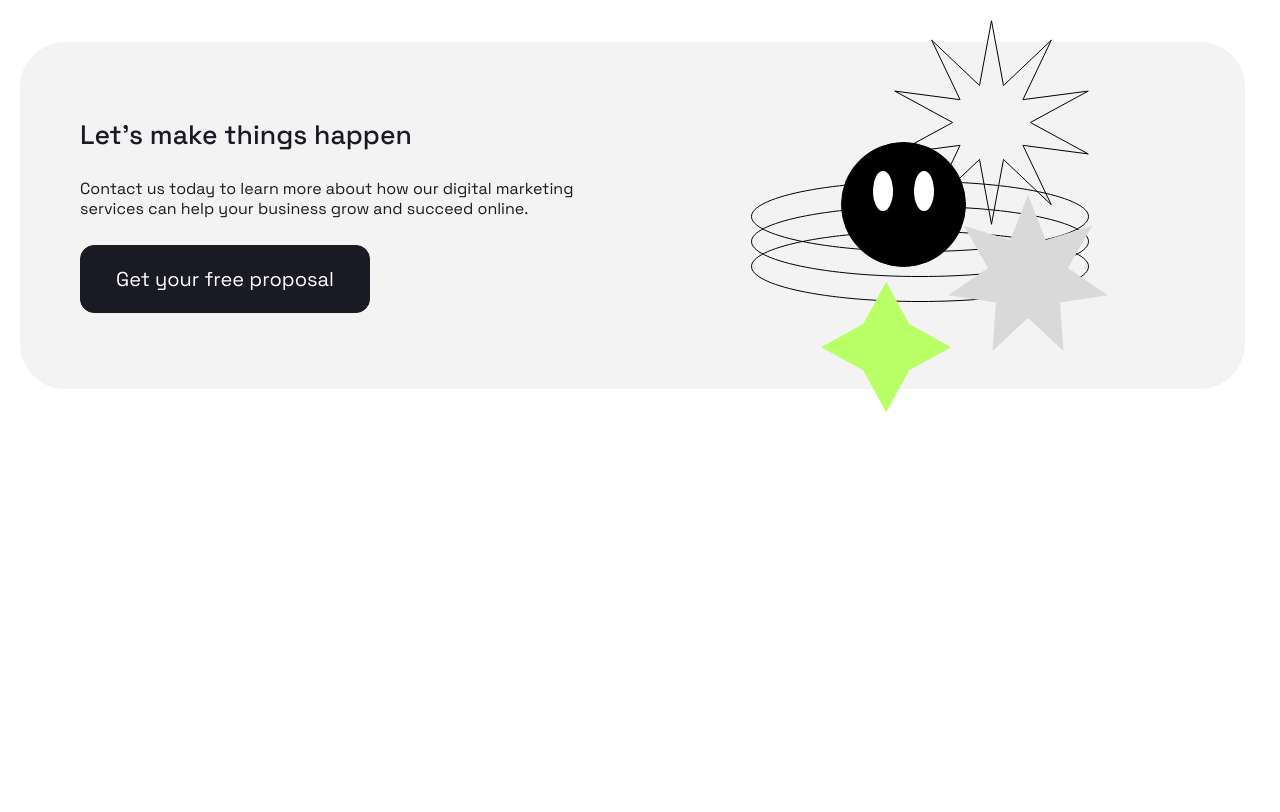
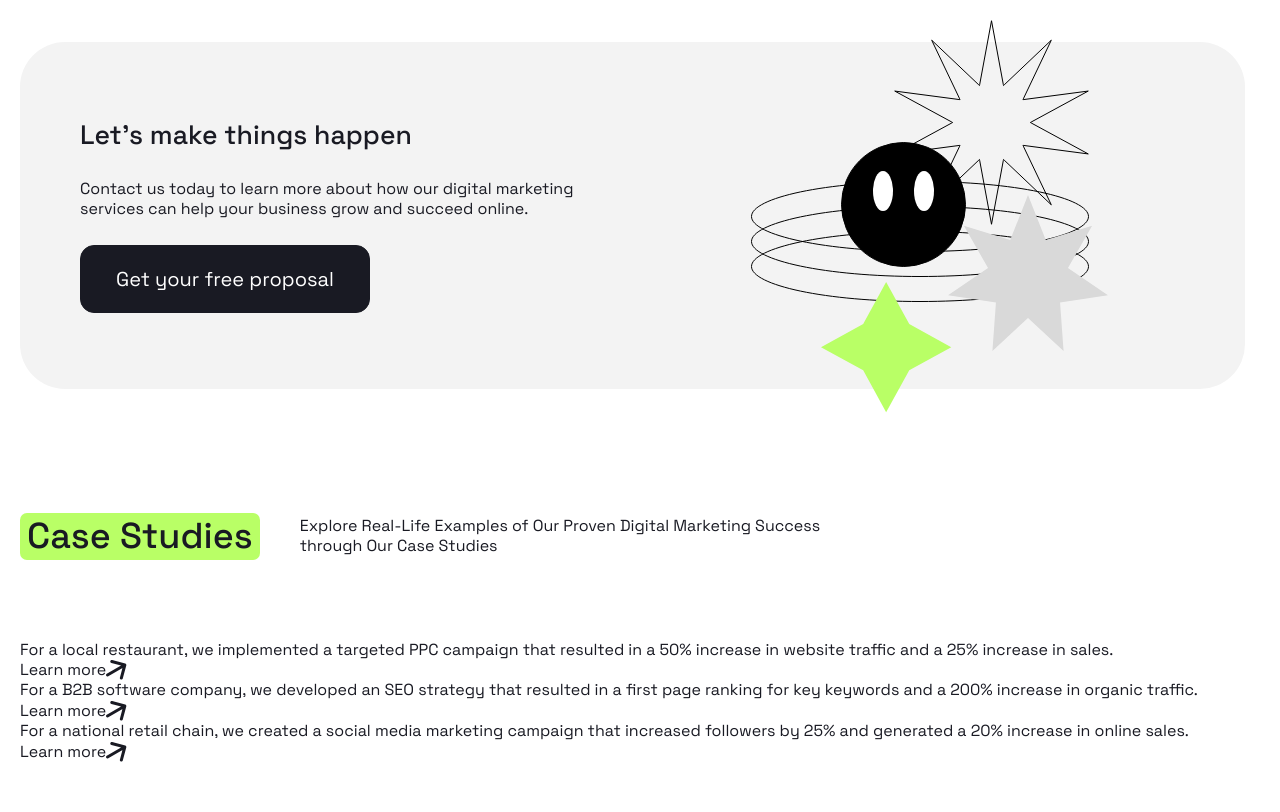
Before and after one commit to sabyrka64/positivus, a website: page index.html in a window 1280 px wide. Shown: the part 2099-2911 px from the top of the page. Before the commit the page ends 2562 px from the top, so only its background shows below. Drawn offline with Linux system fonts and the light colour scheme.

Commit message:
feat: add services section markup

```diff
--- a/index.html
+++ b/index.html
@@ -347,6 +347,72 @@
           </div>
         </div>
       </section>
+
+      <section class="section container">
+        <header class="section__header">
+          <h2 class="section__title puddle-bg">Case Studies</h2>
+          <div class="section__description">
+            <p>Explore Real-Life Examples of Our Proven Digital Marketing Success through Our Case Studies</p>
+          </div>
+        </header>
+        <div class="section__body">
+          <div class="studies">
+            <ul class="studies__list">
+              <li class="studies__item">
+                <div class="studies__description">
+                  <p>
+                    For a local restaurant, we implemented a targeted PPC campaign that resulted in a 50% increase in
+                    website traffic and a 25% increase in sales.
+                  </p>
+                </div>
+                <a class="studies__link" href="/">
+                  <span>Learn more</span>
+                  <svg width="21" height="20" viewBox="0 0 21 20" fill="none" xmlns="http://www.w3.org/2000/svg">
+                    <path
+                      d="M0.75 13.6956C0.0325611 14.1098 -0.213252 15.0272 0.200962 15.7446C0.615175 16.4621 1.53256 16.7079 2.25 16.2937L0.75 13.6956ZM20.2694 5.38286C20.4838 4.58266 20.0089 3.76015 19.2087 3.54574L6.16874 0.051683C5.36854 -0.16273 4.54603 0.312144 4.33162 1.11234C4.11721 1.91254 4.59208 2.73505 5.39228 2.94946L16.9834 6.05529L13.8776 17.6464C13.6631 18.4466 14.138 19.2691 14.9382 19.4835C15.7384 19.6979 16.5609 19.2231 16.7753 18.4229L20.2694 5.38286ZM2.25 16.2937L19.5705 6.29367L18.0705 3.69559L0.75 13.6956L2.25 16.2937Z"
+                      fill="#B9FF66"
+                    />
+                  </svg>
+                </a>
+              </li>
+              <li class="studies__item">
+                <div class="studies__description">
+                  <p>
+                    For a B2B software company, we developed an SEO strategy that resulted in a first page ranking for
+                    key keywords and a 200% increase in organic traffic.
+                  </p>
+                </div>
+                <a class="studies__link" href="/">
+                  <span>Learn more</span>
+                  <svg width="21" height="20" viewBox="0 0 21 20" fill="none" xmlns="http://www.w3.org/2000/svg">
+                    <path
+                      d="M0.75 13.6956C0.0325611 14.1098 -0.213252 15.0272 0.200962 15.7446C0.615175 16.4621 1.53256 16.7079 2.25 16.2937L0.75 13.6956ZM20.2694 5.38286C20.4838 4.58266 20.0089 3.76015 19.2087 3.54574L6.16874 0.051683C5.36854 -0.16273 4.54603 0.312144 4.33162 1.11234C4.11721 1.91254 4.59208 2.73505 5.39228 2.94946L16.9834 6.05529L13.8776 17.6464C13.6631 18.4466 14.138 19.2691 14.9382 19.4835C15.7384 19.6979 16.5609 19.2231 16.7753 18.4229L20.2694 5.38286ZM2.25 16.2937L19.5705 6.29367L18.0705 3.69559L0.75 13.6956L2.25 16.2937Z"
+                      fill="#B9FF66"
+                    />
+                  </svg>
+                </a>
+              </li>
+              <li class="studies__item">
+                <div class="studies__description">
+                  <p>
+                    For a national retail chain, we created a social media marketing campaign that increased followers
+                    by 25% and generated a 20% increase in online sales.
+                  </p>
+                </div>
+                <a class="studies__link" href="/">
+                  <span>Learn more</span>
+                  <svg width="21" height="20" viewBox="0 0 21 20" fill="none" xmlns="http://www.w3.org/2000/svg">
+                    <path
+                      d="M0.75 13.6956C0.0325611 14.1098 -0.213252 15.0272 0.200962 15.7446C0.615175 16.4621 1.53256 16.7079 2.25 16.2937L0.75 13.6956ZM20.2694 5.38286C20.4838 4.58266 20.0089 3.76015 19.2087 3.54574L6.16874 0.051683C5.36854 -0.16273 4.54603 0.312144 4.33162 1.11234C4.11721 1.91254 4.59208 2.73505 5.39228 2.94946L16.9834 6.05529L13.8776 17.6464C13.6631 18.4466 14.138 19.2691 14.9382 19.4835C15.7384 19.6979 16.5609 19.2231 16.7753 18.4229L20.2694 5.38286ZM2.25 16.2937L19.5705 6.29367L18.0705 3.69559L0.75 13.6956L2.25 16.2937Z"
+                      fill="#B9FF66"
+                    />
+                  </svg>
+                </a>
+              </li>
+            </ul>
+          </div>
+        </div>
+      </section>
     </main>
 
     <dialog class="mobile-overlay visible-mobile" id="mobileOverlay">
```
